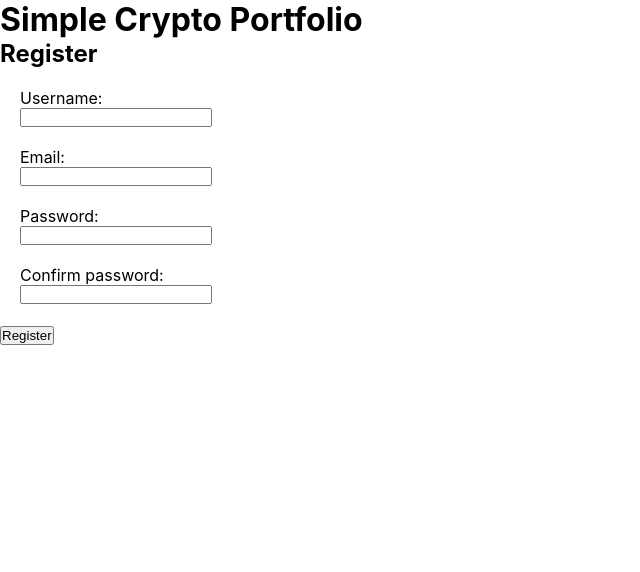
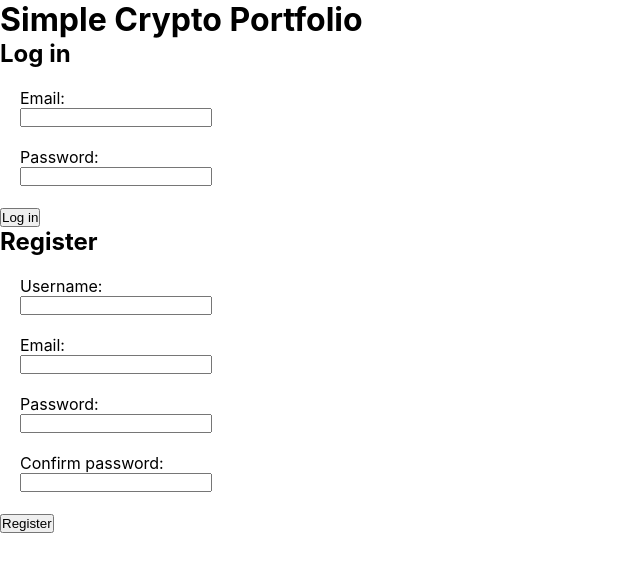
Before and after one commit to MarekSzczepanski/react-crypto-portfolio, a React (Create React App) app: page / in a window 1280 px wide. Shown: the top 572 px of the page, without its empty margins (0-640 px from the left). Built offline with nearby package versions, Linux system fonts and the light colour scheme.

Commit message:
Add login part of login system

```diff
--- a/package.json
+++ b/package.json
@@ -12,7 +12,6 @@
     "cors": "^2.8.5",
     "dotenv": "^16.0.2",
     "express": "^4.18.1",
-    "jsonwebtoken": "^8.5.1",
     "mysql": "^2.18.1",
     "nodemon": "^2.0.20",
     "react": "^18.2.0",
--- a/routes/auth.js
+++ b/routes/auth.js
@@ -1,6 +1,7 @@
 import express from 'express';
-import {register} from '../controllers/auth.js';
+import {register, login} from '../controllers/auth.js';
 
 export const router = express.Router();
 
 router.post('/register', register);
+router.post('/login', login)
--- a/src/App.jsx
+++ b/src/App.jsx
@@ -1,15 +1,19 @@
 import './App.css';
 import {useState} from 'react';
 import CurrencyNameInput from './components/CurrencyNameInput';
+import LoginForm from './components/LoginForm';
 import RegisterForm from './components/RegisterForm';
 
 function App() {
   const [isLoggedIn, setIsLoggedIn] = useState(false);
+  const [username, setUsername] = useState(null);
 
   return (
     <div className="App">
       <h1>Simple Crypto Portfolio</h1>
       {isLoggedIn ?
+        <main>
+          <h2>Hello {username}</h2>
           <form className='add-currency'>
             <div className='input-container'>
               <label htmlFor='currency-name'>Cryptocurrency name</label>
@@ -24,8 +28,12 @@ function App() {
               <input id='currency-price' type='text'/>
             </div>
           </form>
+        </main>
       :
+      <>
+        <LoginForm setIsLoggedIn={setIsLoggedIn} setUsername={setUsername}/>
         <RegisterForm />
+      </>
       }
     </div>
   );
--- /dev/null
+++ b/src/components/LoginForm.jsx
@@ -0,0 +1,44 @@
+const LoginForm = ({setIsLoggedIn, setUsername}) => {
+    const LogIn = (e) => {
+        e.preventDefault();
+        const email = document.getElementById('login-email').value;
+        const password = document.getElementById('login-password').value;
+
+        fetch('http://localhost:5000/auth/login' , {
+            method: "POST",
+            headers: {
+                'Content-type': 'application/json'
+            },
+            body: JSON.stringify({
+                email,
+                password,
+            })
+        })
+        .then((res) => res.json()
+        .then((res) => {
+            if (res.loggedIn) {
+                setIsLoggedIn(true);
+                setUsername(res.username);
+            }
+        }))
+    }
+
+    return (
+        <main>
+            <form onSubmit={LogIn}>
+                <h2>Log in</h2>
+                <div className='input-container'>
+                    <label htmlFor='login-email'>Email:</label>
+                    <input id='login-email' type='email'/>
+                </div>
+                <div className='input-container'>
+                    <label htmlFor='login-password'>Password:</label>
+                    <input id='login-password' type='password'/>
+                </div>
+                <button type='submit'>Log in</button>
+            </form>
+        </main>
+    )
+}
+
+export default LoginForm;
```
Also changed, not shown: controllers/auth.js (+20 -1 lines), 1 other file (tests, documents, lock files or other folders). Lines whose indentation alone changed are shown as unchanged.
